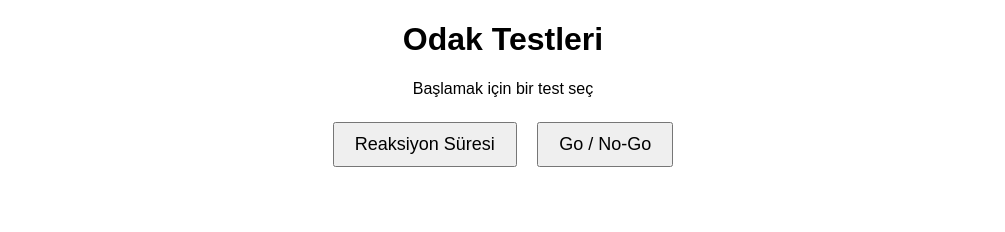
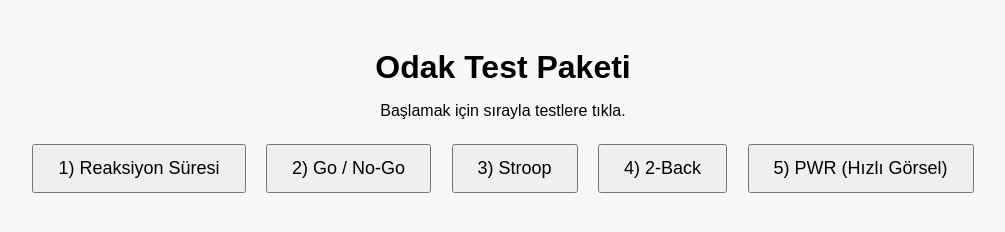
Before and after one commit to EmoFiko/odak-testi-furkan, a plain HTML site: page index.html in a window 1280 px wide. Shown: the whole page, without its empty margins (137-1142 px from the left). Drawn offline with Linux system fonts and the light colour scheme.

Commit message:
Update index.html

```diff
--- a/index.html
+++ b/index.html
@@ -5,50 +5,170 @@
 <meta name="viewport" content="width=device-width, initial-scale=1.0">
 <title>Odak Testi</title>
 <style>
-    body { font-family: sans-serif; text-align: center; }
-    button { margin: 8px; padding: 10px 20px; font-size: 18px; }
-    #stimulus { font-size: 40px; margin-top: 40px; }
+  body { font-family: Arial, sans-serif; text-align: center; padding: 20px; background:#f8f8f8; }
+  h1 { margin-bottom: 0.5em; }
+  button { margin: 8px; padding: 12px 24px; font-size: 18px; cursor: pointer; }
+  #stimulus { font-size: 40px; margin: 40px auto; min-height: 80px; }
+  .hidden { display:none; }
+  #results { margin-top: 20px; }
 </style>
 </head>
 <body>
-  <h1>Odak Testleri</h1>
-  <p>Başlamak için bir test seç</p>
-  <button onclick="reactionTest()">Reaksiyon Süresi</button>
-  <button onclick="goNoGo()">Go / No-Go</button>
+
+<h1>Odak Test Paketi</h1>
+<p>Başlamak için sırayla testlere tıkla.</p>
+
+<div id="menu">
+  <button onclick="startReaction()">1) Reaksiyon Süresi</button>
+  <button onclick="startGoNoGo()">2) Go / No-Go</button>
+  <button onclick="startStroop()">3) Stroop</button>
+  <button onclick="startNBack()">4) 2-Back</button>
+  <button onclick="startPWR()">5) PWR (Hızlı Görsel)</button>
+</div>
+
+<div id="instructions"></div>
 <div id="stimulus"></div>
+
+<div id="results" class="hidden">
+  <h2>Sonuçlar</h2>
+  <div id="detail"></div>
+  <h3 id="finalScore"></h3>
+</div>
+
 <script>
-    async function sleep(ms){ return new Promise(r=>setTimeout(r,ms)); }
+const stimEl = document.getElementById('stimulus');
+const instEl = document.getElementById('instructions');
+const resultsEl = document.getElementById('results');
+const detailEl = document.getElementById('detail');
+let results = {};
 
-    async function reactionTest(){
-      const stim = document.getElementById('stimulus');
-      stim.textContent = 'Hazır ol...';
+function sleep(ms){ return new Promise(r=>setTimeout(r,ms)); }
+
+// ------------ Reaction Test ------------
+async function startReaction(){
+  instEl.innerText = "Ekrana 'TIKLA' geldiğinde ekrana dokun!";
+  stimEl.textContent = "";
   await sleep(1500 + Math.random()*1500);
-      stim.textContent = 'TIKLA!';
+  stimEl.textContent = "TIKLA!";
   const start = performance.now();
-      document.body.onclick = ()=>{
-        const rt = (performance.now()-start).toFixed(0);
-        stim.textContent = `Tepki: ${rt} ms`;
-        document.body.onclick = null;
-      };
+  function handler(){
+    const rt = performance.now() - start;
+    results.reaction = rt;
+    stimEl.textContent = `Tepki: ${rt.toFixed(0)} ms`;
+    document.body.removeEventListener('click', handler);
+  }
+  document.body.addEventListener('click', handler);
 }
 
-    async function goNoGo(){
-      const stim = document.getElementById('stimulus');
-      let score = 0;
-      for(let i=0;i<20;i++){
+// ------------ Go / No-Go ------------
+async function startGoNoGo(){
+  instEl.innerText = "Yeşil görünce TIKLA, kırmızıda DOKUNMA. 20 tur.";
+  let score=0, total=20;
+  for(let i=0;i<total;i++){
     await sleep(800);
-        const isGo = Math.random()<0.7;
-        stim.textContent = isGo ? 'YEŞİL' : 'KIRMIZI';
+    const go = Math.random()<0.7;
+    stimEl.textContent = go ? '🟢' : '🔴';
+    let pressed=false;
+    function handler(){pressed=true;}
+    document.body.addEventListener('click',handler);
+    await sleep(1000);
+    document.body.removeEventListener('click',handler);
+    if((go && pressed) || (!go && !pressed)) score++;
+    stimEl.textContent="";
+  }
+  results.gonogo = (score/total)*100;
+  stimEl.textContent = `Doğruluk: ${results.gonogo.toFixed(1)}%`;
+}
+
+// ------------ Stroop Test ------------
+async function startStroop(){
+  instEl.innerText = "Gösterilen KELİMENİN RENGİNİ söyle (tıkla): Kırmızı, Mavi, Yeşil. 15 tur.";
+  const colors = ['kırmızı','mavi','yeşil'];
+  const cssColors = {kırmızı:'red',mavi:'blue',yeşil:'green'};
+  let correct=0, total=15;
+  for(let i=0;i<total;i++){
+    await sleep(700);
+    const word = colors[Math.floor(Math.random()*3)];
+    const ink = colors[Math.floor(Math.random()*3)];
+    stimEl.innerHTML = `<span style="color:${cssColors[ink]};font-size:50px">${word.toUpperCase()}</span>`;
     const start = performance.now();
-        let pressed = false;
-        const handler = ()=>{pressed=true;};
-        document.body.onclick = handler;
-        await sleep(1000);
-        document.body.onclick = null;
-        if(isGo && pressed) score++;
-        if(!isGo && !pressed) score++;
+    let answered=false;
+    function handler(e){
+      if(answered) return;
+      answered=true;
+      const pick = prompt("Rengi yaz: kırmızı/mavi/yeşil").toLowerCase();
+      if(pick===ink) correct++;
     }
-      stim.textContent = `Skor: ${score}/20`;
+    document.body.addEventListener('click',handler,{once:true});
+    await sleep(2000);
+    document.body.removeEventListener('click',handler);
+  }
+  results.stroop = (correct/total)*100;
+  stimEl.textContent = `Doğruluk: ${results.stroop.toFixed(1)}%`;
+}
+
+// ------------ 2-Back ------------
+async function startNBack(){
+  instEl.innerText = "Bir harf dizisi gelecek. Şimdiki harf 2 önceki ile aynıysa tıkla. 25 tur.";
+  const letters = "ABCDEFGH";
+  let stream=[], hits=0, correct=0;
+  for(let i=0;i<25;i++){
+    const ch = letters[Math.floor(Math.random()*letters.length)];
+    stream.push(ch);
+    stimEl.textContent = ch;
+    let pressed=false;
+    function handler(){pressed=true;}
+    document.body.addEventListener('click',handler);
+    await sleep(1500);
+    document.body.removeEventListener('click',handler);
+    const isTarget = (i>=2 && ch===stream[i-2]);
+    if(isTarget && pressed) correct++;
+    if(!isTarget && !pressed) correct++;
+  }
+  results.nback = (correct/25)*100;
+  stimEl.textContent = `Doğruluk: ${results.nback.toFixed(1)}%`;
+}
+
+// ------------ PWR (Hızlı Görsel) ------------
+async function startPWR(){
+  instEl.innerText = "Ekranda mavi kare görünce tıkla. 30 tur.";
+  let correct=0;
+  for(let i=0;i<30;i++){
+    await sleep(400 + Math.random()*600);
+    const isTarget = Math.random()<0.6;
+    stimEl.textContent = isTarget ? "🟦" : "⬜";
+    let pressed=false;
+    function handler(){pressed=true;}
+    document.body.addEventListener('click',handler);
+    await sleep(600);
+    document.body.removeEventListener('click',handler);
+    if((isTarget && pressed) || (!isTarget && !pressed)) correct++;
+    stimEl.textContent="";
+  }
+  results.pwr = (correct/30)*100;
+  stimEl.textContent = `Doğruluk: ${results.pwr.toFixed(1)}%`;
+  showFinal();
+}
+
+// ------------ Sonuç Hesaplama ------------
+function showFinal(){
+  instEl.textContent = "Tüm testler tamamlandı.";
+  resultsEl.classList.remove('hidden');
+  let detailHtml = `
+    Reaksiyon: ${results.reaction?.toFixed(0)} ms<br>
+    Go/No-Go: ${results.gonogo?.toFixed(1)}%<br>
+    Stroop: ${results.stroop?.toFixed(1)}%<br>
+    2-Back: ${results.nback?.toFixed(1)}%<br>
+    PWR: ${results.pwr?.toFixed(1)}%
+  `;
+  detailEl.innerHTML = detailHtml;
+
+  // Basit odak skoru (normalize)
+  const rtScore = Math.max(0,100 - (results.reaction-200)/3);
+  const others = [results.gonogo, results.stroop, results.nback, results.pwr];
+  const meanOthers = others.reduce((a,b)=>a+b,0)/others.length;
+  const final = ((rtScore + meanOthers)/2).toFixed(1);
+  document.getElementById('finalScore').innerText = `Genel Odak Puanı: ${final}/100`;
 }
 </script>
 </body>
```
Lines whose indentation alone changed are shown as unchanged.
